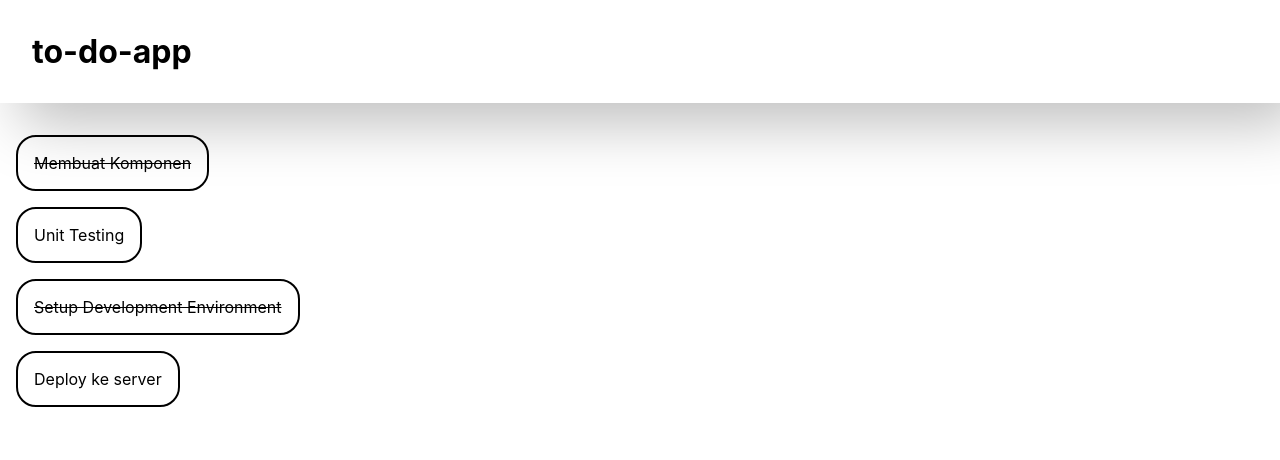
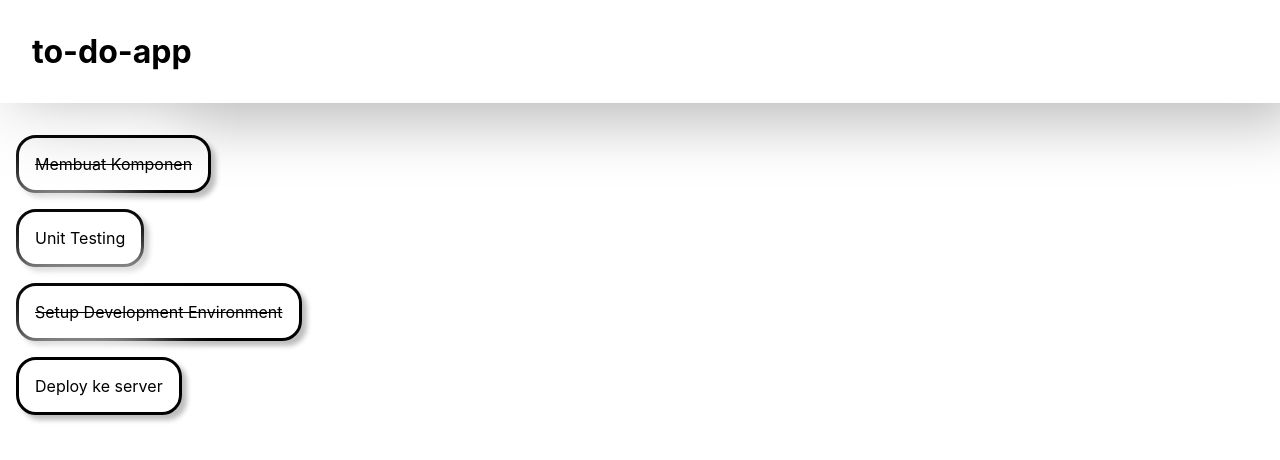
Before and after one commit to adrianstanislaus/frontend-training, a React (Create React App) app in the folder todolist/: page / in a window 1280 px wide. Shown: the top 460 px of the page. Built offline with nearby package versions, Linux system fonts and the light colour scheme.

Commit message:
udate list shadow

```diff
--- a/todolist/src/component/list.css
+++ b/todolist/src/component/list.css
@@ -7,10 +7,12 @@ li{
     border-radius: 20px;
     padding: 1em;
     margin:1em;
-    border:2px;
+    border:3px;
     border-style: solid;
     text-align: center;
     width: fit-content;
+    box-shadow: 5px 5px 5px #bebebe,
+    -20px -20px 60px #ffffff;
 }
 
 .completed{
```
